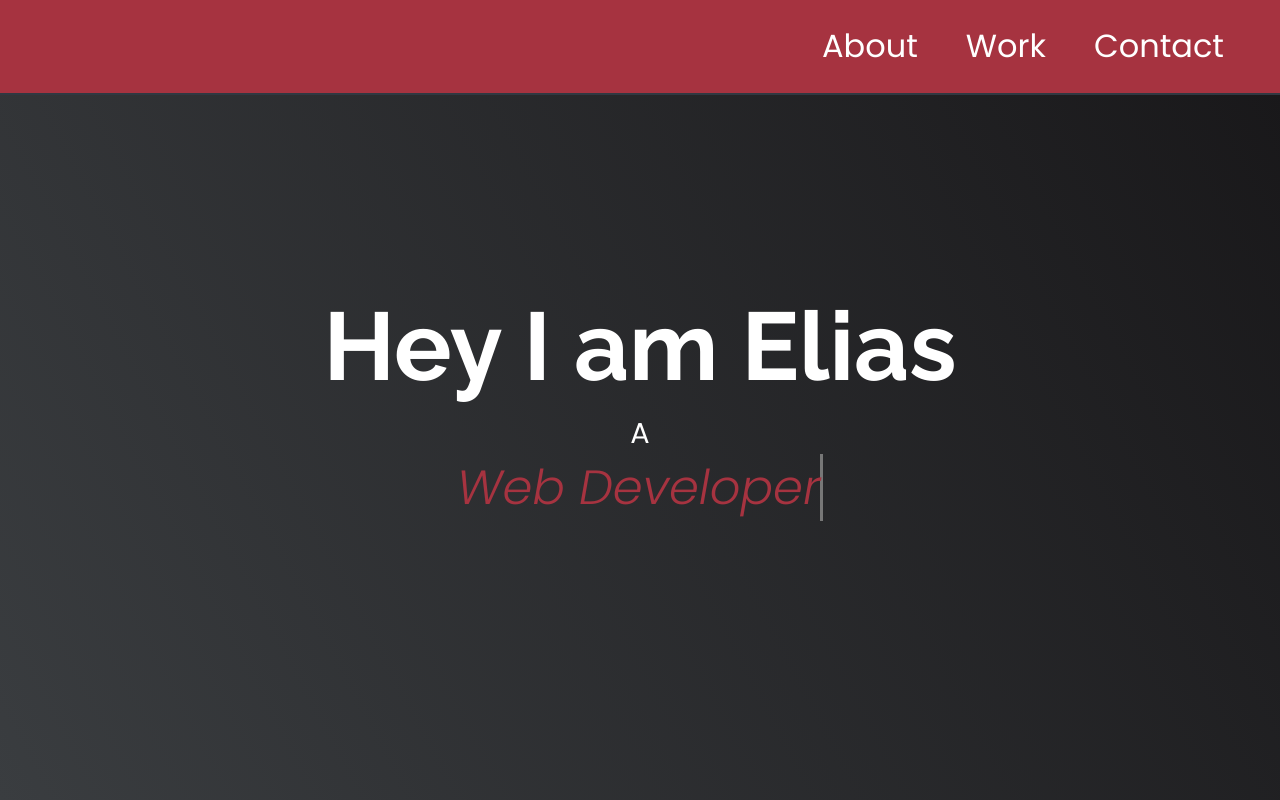
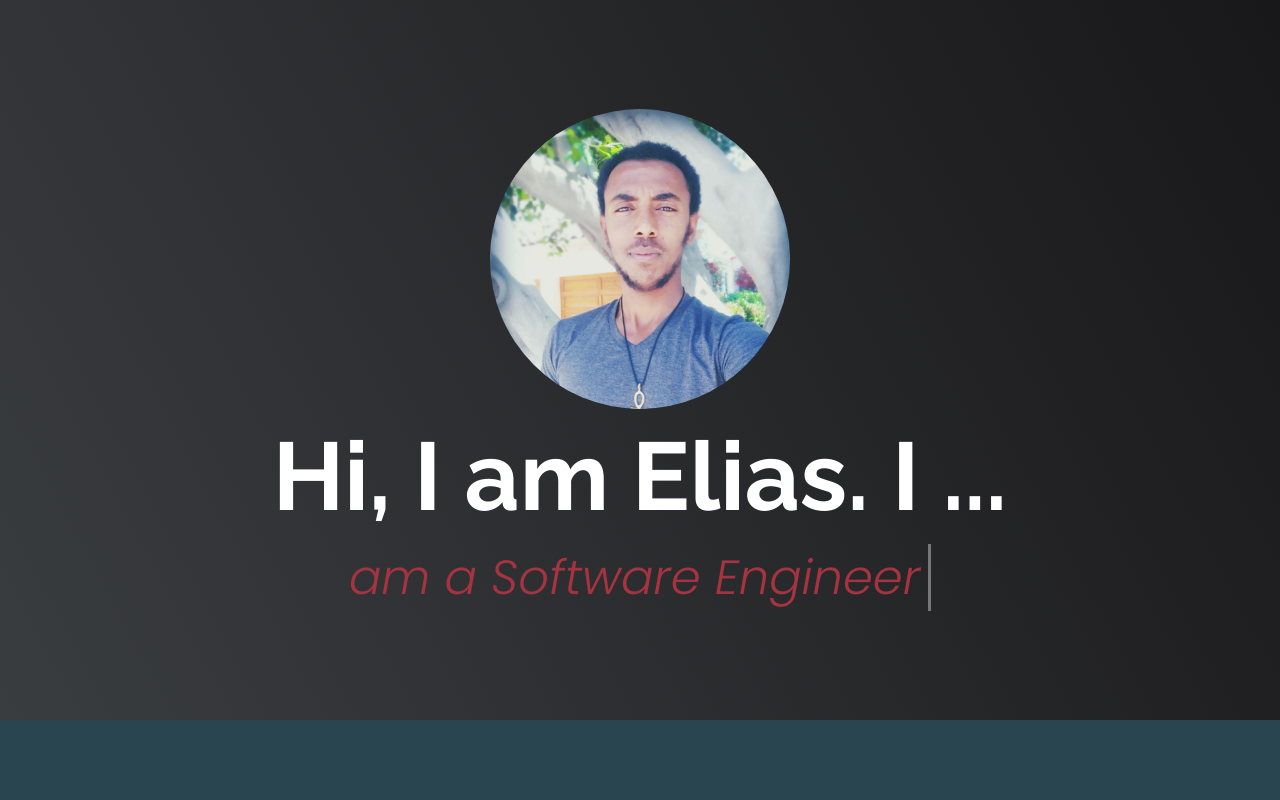
Before and after one commit to EliasB8/Elias-Ferede-Portfolio, a website: page src/index.html in a window 1280 px wide. Shown: the top 800 px of the page. Drawn offline with nearby package versions, Linux system fonts and the light colour scheme.

Commit message:
added profile picture and removed nav

```diff
--- a/src/index.html
+++ b/src/index.html
@@ -16,19 +16,13 @@
 </head>
 
 <body>
-  <!--  Navbar -->
-  <nav class="nav" id="navbar" role="navigation">
-    <ul>
-      <li class="nav-list"><a href="#welcome-section">About</a></li>
-      <li class="nav-list"><a href="#projects">Work</a></li>
-      <li class="nav-list"><a href="#contact">Contact</a></li>
-    </ul>
-  </nav>
   <!--  welcome-section -->
   <section id="welcome-section" class="welcome-section">
-    <h1>Hey I am Elias</h1>
-    <span>A</span>
-    <p id="type-writer" data-wait="3000" data-words='["Web Developer", "Web Designer", "Creator", "Technologist"]'></p>
+    <div class="profile-picture"></div>
+    <h1>Hi, I am Elias. I ...</h1>
+    <p id="type-writer" data-wait="3000"
+      data-words='["am a Software Engineer", "am a Web Developer", "am a Technologist", "love every bit of coding.", "am obsessed with solving problems!", "also love to help people."]'>
+    </p>
   </section>
 
   <!--  project-section -->
--- a/src/main.js
+++ b/src/main.js
@@ -29,7 +29,7 @@ TypeWriter.prototype.type = function () {
   this.txtElement.innerHTML = `<span class='txt'>${this.txt}</span>`
 
   // Initial Type Speed
-  let typeSpeed = 300;
+  let typeSpeed = 200;
   if (this.isDeleting) {
     typeSpeed /= 2;
   }
--- a/src/style.css
+++ b/src/style.css
@@ -20,41 +20,6 @@ body {
   padding: 0px;
 }
 
-/*  navigation or header*/
-.nav {
-  display: flex;
-  justify-content: flex-end;
-  position: fixed;
-  top: 0;
-  left: 0;
-  width: 100%;
-  background: var(--main-burgendi);
-  z-index: 10;
-  border-bottom: var(--main-gray) 2.5px solid;
-}
-
-.nav>ul {
-  display: flex;
-  list-style-type: none;
-  margin-right: 2rem;
-}
-
-.nav>ul>li {
-  display: inline;
-}
-
-.nav-list a {
-  display: block;
-  text-decoration: none;
-  font-size: 2rem;
-  color: white;
-  padding: 1.5rem;
-}
-
-.nav-list a:hover {
-  background: var(--main-dgreen);
-}
-
 /*  welcome */
 .welcome-section {
   display: flex;
@@ -62,13 +27,21 @@ body {
   align-items: center;
   flex-direction: column;
   width: 100%;
-  height: 100vh;
+  height: 90vh;
   background-color: #000;
   background-image: linear-gradient(62deg, #3a3d40 0%, #181719 100%)
 }
 
 .welcome-section h1 {
   font-size: 6rem;
+}
+
+.profile-picture {
+  background-image: url("./images/profile.JPG");
+  background-size: cover;
+  width: 300px;
+  height: 300px;
+  border-radius: 50%;
 }
 
 .welcome-section p {
@@ -87,6 +60,7 @@ h2 {
 }
 
 .txt {
+  padding-right: 0.5rem;
   border-right: 0.2rem solid #777;
 }
 
@@ -94,7 +68,6 @@ h2 {
 .projects-section {
   text-align: center;
   padding: 10rem 2rem;
-  ;
   background: var(--main-dgreen);
 }
 
@@ -106,7 +79,7 @@ h2 {
 
 .grid-projects {
   display: grid;
-  grid-template-columns: repeat(auto-fit, minmax(600px, 1fr));
+  grid-template-columns: repeat(auto-fit, minmax(600px 1fr));
   grid-gap: 4rem;
   max-width: 1280px;
   width: 100%;
```
Also changed, not shown: src/images/profile.JPG (added).
